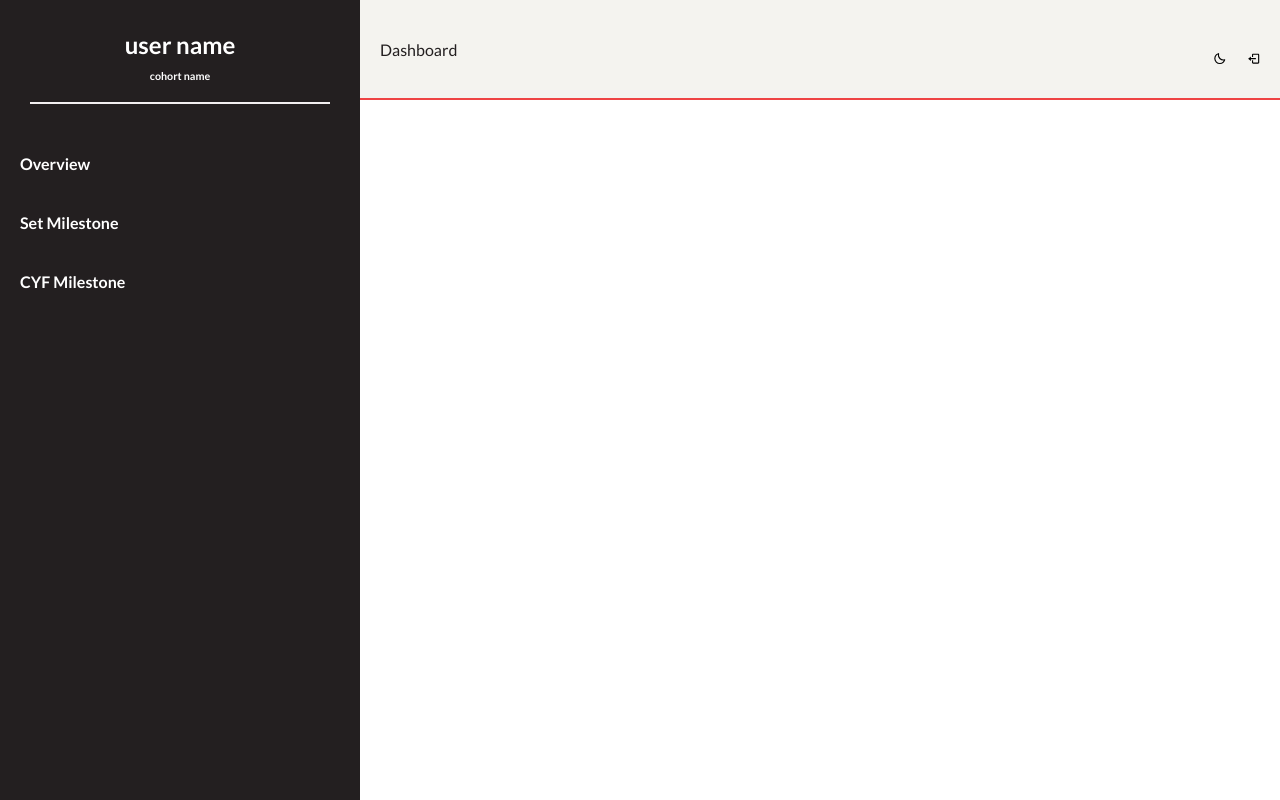
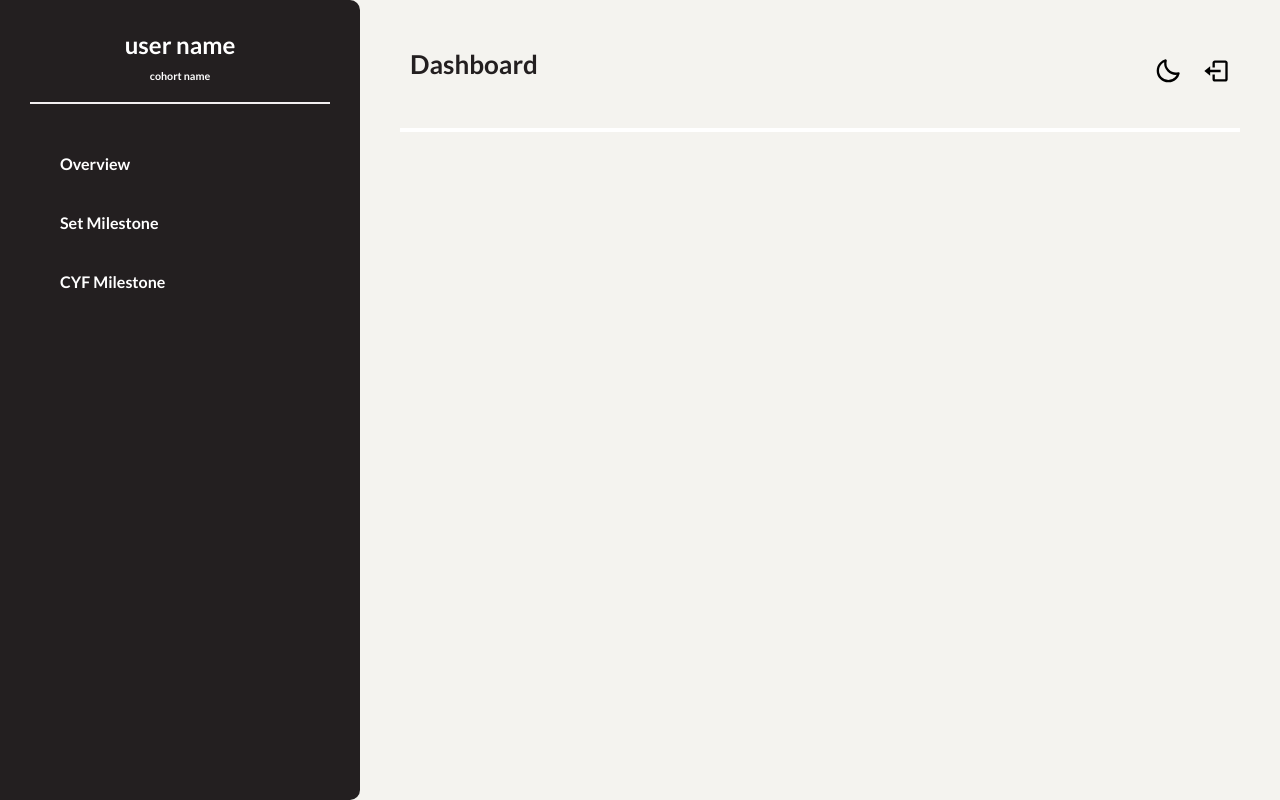
Before and after one commit to Doris-Siu/in-a-class-of-our-own, a React (Create React App) app in the folder client/: page /dashboard in a window 1280 px wide. Built offline with nearby package versions, Linux system fonts and the light colour scheme.

Commit message:
added pages for dashboard

```diff
--- a/client/src/pages/Dashboard/Components/DashboardHeader/DashboardHeader.css
+++ b/client/src/pages/Dashboard/Components/DashboardHeader/DashboardHeader.css
@@ -12,6 +12,8 @@
 
 .dash-header a {
 	text-decoration: none;
+	font-weight: 700;
+	font-size: 26px;
 	color: var(--black);
 }
 
@@ -22,3 +24,21 @@
 	list-style: none;
 	gap: 20px;
 }
+
+
+.dash-header button {
+	font-size: 28px;
+}
+
+.dash-header a:hover, .dash-header button:hover {
+	color: var(--red);
+}
+
+
+@media only screen and (min-width: 900px) {
+	.dash-header {
+		padding: 64px 10px;
+		margin: 0 40px;
+		border-bottom: solid 4px var(--white);
+	}
+}
--- a/client/src/pages/Dashboard/Components/Sidebar/Sidebar.css
+++ b/client/src/pages/Dashboard/Components/Sidebar/Sidebar.css
@@ -2,6 +2,8 @@
 
 .sidebar {
 	grid-area: side;
+	border-top-right-radius: 10px;
+	border-bottom-right-radius: 10px;
 }
 
 .sidebar-head {
@@ -27,10 +29,6 @@
 	justify-content: space-around;
 }
 
-.side-links ul li {
-	padding: 0;
-}
-
 .side-links li a {
 	text-decoration: none;
 	color: var(--black);
@@ -43,16 +41,20 @@
 }
 
 @media only screen and (min-width: 900px) {
+	.sidebar-head h2 {
+		padding-top: 0;
+	}
+
 	.side-links {
-		padding-left: 20px;
+		padding-left: 60px;
 		margin-top: 50px;
 		flex-direction: column;
 		gap: 40px;
 	}
 
-	.sidebar, .side-links li a {
+	.sidebar,
+	.side-links li a {
 		background-color: var(--black);
 		color: var(--white);
 	}
-
 }
--- a/client/src/pages/Dashboard/Components/Sidebar/Sidebar.js
+++ b/client/src/pages/Dashboard/Components/Sidebar/Sidebar.js
@@ -10,7 +10,6 @@ const Sidebar = () => {
 				<h2>user name</h2>
 				<h6>cohort name</h6>
 			</div>
-			<ul>
 				<ul className="side-links">
 					<li>
 						<NavLink to="overview">Overview</NavLink>
@@ -22,7 +21,6 @@ const Sidebar = () => {
 						<NavLink to="cyf-milestone">CYF Milestone</NavLink>
 					</li>
 				</ul>
-			</ul>
 		</div>
 	);
 };
--- a/client/src/pages/Dashboard/Dashboard.css
+++ b/client/src/pages/Dashboard/Dashboard.css
@@ -1,8 +1,9 @@
-
-
+.dashboard {
+	background-color: #f4f3ef;
+}
 
 @media only screen and (min-width: 900px) {
-.dashboard{
+	.dashboard {
 		height: 100vh;
 		display: grid;
 		grid-template-columns: 360px 1fr;
@@ -13,5 +14,4 @@
 			"side main main main"
 			"side main main main";
 	}
-
 }
```
Also changed, not shown: client/src/pages/Dashboard/Components/Overview/Overview.js (added, +7 -0 lines), client/src/pages/Dashboard/Components/CyfMilestone.js/CyfMilestone.js (added), client/src/pages/Dashboard/Components/SetMilestone/SetMilestone.js (added). Lines whose indentation alone changed are shown as unchanged.
